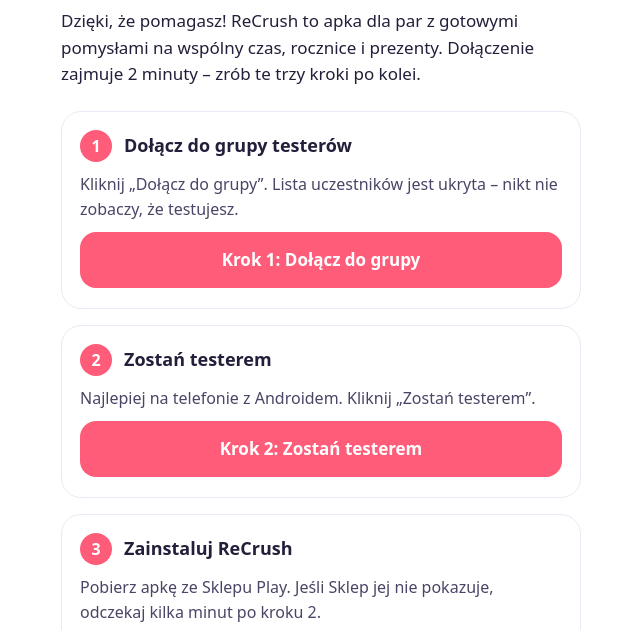
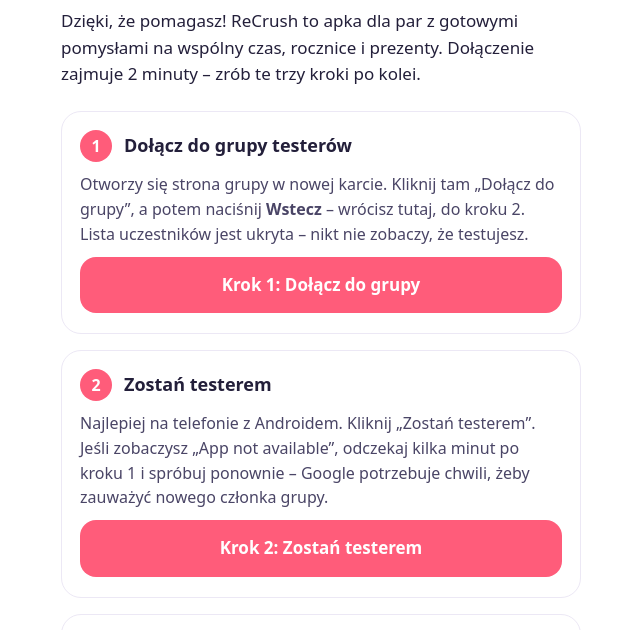
Before and after one commit to Appsies-Too/appsies-too.github.io, a plain HTML site: page recrush/testy/index.html in a window 1280 px wide. Shown: the part 151-781 px from the top of the page, without its empty margins (319-959 px from the left). Drawn offline with Linux system fonts and the light colour scheme.

Commit message:
Strona testerów: grupa w nowej karcie + powrót przyciskiem Wstecz, wskazówka przy „App not available”
Co-Authored-By: Claude Opus 5.5 <noreply@anthropic.com>
Claude-Session: https://claude.ai/code/session_01BR77dav4LeqjvMZQLsEJKb

```diff
--- a/recrush/testy/index.html
+++ b/recrush/testy/index.html
@@ -20,10 +20,10 @@ footer{color:#6E6A88;font-size:14px;margin-top:40px}a{color:#D93A5A}
 <p class="lead">Dzięki, że pomagasz! ReCrush to apka dla par z gotowymi pomysłami na wspólny czas, rocznice i prezenty. Dołączenie zajmuje 2 minuty – zrób te trzy kroki po kolei.</p>
 <ol>
 <li><div class="n"><span aria-hidden="true">1</span>Dołącz do grupy testerów</div>
-<p>Kliknij „Dołącz do grupy”. Lista uczestników jest ukryta – nikt nie zobaczy, że testujesz.</p>
-<a class="btn" href="https://groups.google.com/g/recrush-testerzy">Krok 1: Dołącz do grupy</a></li>
+<p>Otworzy się strona grupy w nowej karcie. Kliknij tam „Dołącz do grupy”, a potem naciśnij <b>Wstecz</b> – wrócisz tutaj, do kroku 2. Lista uczestników jest ukryta – nikt nie zobaczy, że testujesz.</p>
+<a class="btn" href="https://groups.google.com/g/recrush-testerzy" target="_blank" rel="noopener">Krok 1: Dołącz do grupy</a></li>
 <li><div class="n"><span aria-hidden="true">2</span>Zostań testerem</div>
-<p>Najlepiej na telefonie z Androidem. Kliknij „Zostań testerem”.</p>
+<p>Najlepiej na telefonie z Androidem. Kliknij „Zostań testerem”. Jeśli zobaczysz „App not available”, odczekaj kilka minut po kroku 1 i spróbuj ponownie – Google potrzebuje chwili, żeby zauważyć nowego członka grupy.</p>
 <a class="btn" href="https://play.google.com/apps/testing/pl.appsies.recrush">Krok 2: Zostań testerem</a></li>
 <li><div class="n"><span aria-hidden="true">3</span>Zainstaluj ReCrush</div>
 <p>Pobierz apkę ze Sklepu Play. Jeśli Sklep jej nie pokazuje, odczekaj kilka minut po kroku 2.</p>
```
